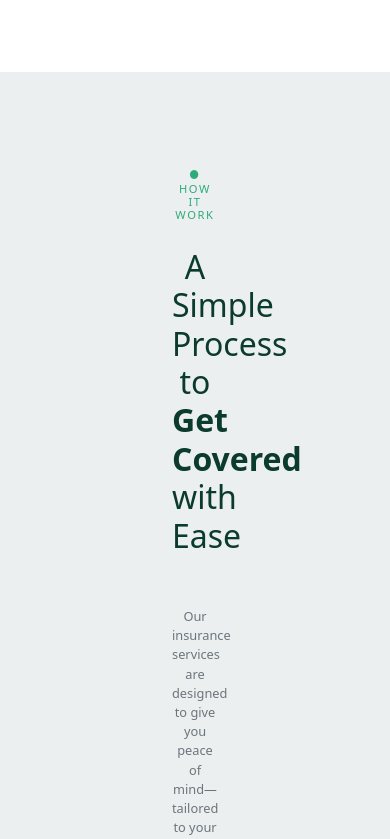
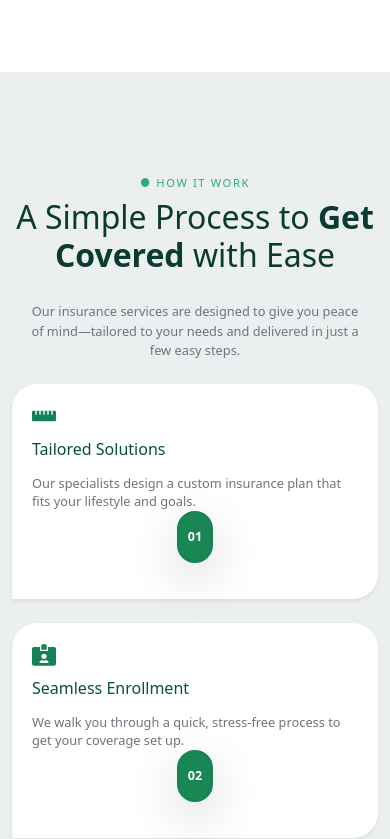
Before and after one commit to Prit1011/sureinsure, a React (Vite) app in the folder Frontend/: page / in a window 390 px wide. Shown: the part 4680-5519 px from the top of the page. Built offline with nearby package versions, Linux system fonts and the light colour scheme.

Commit message:
make responsive to the work component

```diff
--- a/Frontend/src/landing_page/Work.jsx
+++ b/Frontend/src/landing_page/Work.jsx
@@ -12,7 +12,7 @@ const steps = [
     id: "01",
     icon: <FaRulerHorizontal size={24} />,
     title: "Tailored Solutions",
-    desc: "Our specialists design a custom  insurance plan that fits your lifestyle and goals.",
+    desc: "Our specialists design a custom insurance plan that fits your lifestyle and goals.",
     offset: false,
     badgeTop: false,
   },
@@ -43,17 +43,7 @@ const steps = [
 ];
 
 function Arrow({ type }) {
-  /**
-   * We have 3 arrows and each placed differently:
-   * - first arrow: bottom of 1st card pointing up to 2nd card top-left area
-   * - second arrow: top of 2nd card pointing right to 3rd card top-left area
-   * - third arrow: bottom of 3rd card pointing up to 4th card top-left area
-   *
-   * We can adjust SVG path, position and rotate accordingly.
-   */
-  // Base arrow path reused, but for vertical arrows (1st and 3rd), rotated.
   if (type === "vertical-up") {
-    // Curved arrow going upward inside narrow width and height.
     return (
       <svg
         width="48"
@@ -87,7 +77,6 @@ function Arrow({ type }) {
       </svg>
     );
   }
-  // Horizontal arrow - used for second arrow
   return (
     <svg
       width="90"
@@ -128,11 +117,11 @@ const StepCard = ({ id, icon, title, desc, offset, badgeTop }) => {
         offset ? "offset-card" : ""
       }`}
     >
-      <div className="icon-title d-flex align-items-center mb-3">
-        <div className="icon-container text-success">{icon}</div>
-        <h5 className="fw-bold step-title mb-0">{title}</h5>
+      <div className="icon-title mb-3 d-flex flex-column justify-content-start align-items-start text-start">
+        <div className="icon-container mb-2">{icon}</div>
+        <h5 className="fw-medium pt-1 step-title mb-0" style={{fontSize:"1rem", color: "#084f3cff"}}>{title}</h5>
       </div>
-      <p className="step-desc">{desc}</p>
+      <p className="step-desc" style={{fontSize:"0.8rem"}}>{desc}</p>
 
       {badgeTop ? (
         <div className="step-badge-top bg-success text-white rounded-pill d-flex align-items-center justify-content-center shadow-lg">
@@ -147,13 +136,16 @@ const StepCard = ({ id, icon, title, desc, offset, badgeTop }) => {
       <style jsx>{`
         .step-card {
           position: relative;
-          min-height: 180px;
-          max-width: 280px;
-          padding-left: 24px;
-          padding-top: 32px;
+          min-height: 220px;
+          max-width: 230px;
+          padding: 3rem 1rem 1rem 1.5rem!important;
           box-sizing: border-box;
           background-color: #ffffff;
           color: #0b3b2e;
+          border-top-left-radius: 25px !important;
+          border-top-right-radius: 25px !important;
+          border-bottom-right-radius: 25px !important;
+          border-bottom-left-radius: 0 !important;
         }
         .offset-card {
           margin-top: 56px;
@@ -213,6 +205,12 @@ const StepCard = ({ id, icon, title, desc, offset, badgeTop }) => {
           box-shadow: 0 4px 8px rgba(19, 130, 86, 0.35);
         }
 
+        @media (max-width: 1199.98px) {
+          .step-card {
+            min-height: 240px;
+          }
+        }
+
         @media (max-width: 991.98px) {
           .offset-card {
             margin-top: 40px;
@@ -242,10 +240,21 @@ const StepCard = ({ id, icon, title, desc, offset, badgeTop }) => {
             padding-right: 0;
           }
         }
+
+        @media (max-width: 767.98px) {
+          .step-card {
+            padding: 1.5rem !important;
+            margin-bottom: 2rem;
+          }
+          .offset-card {
+            margin-top: 0;
+          }
+        }
+
         @media (max-width: 575.98px) {
           .step-card {
-            padding-left: 16px;
-            padding-top: 20px;
+            padding: 1.25rem !important;
+            margin-bottom: 1.5rem;
           }
           .icon-container {
             font-size: 22px;
@@ -265,51 +274,40 @@ const StepCard = ({ id, icon, title, desc, offset, badgeTop }) => {
 
 export default function InsuranceSteps() {
   return (
-    <div className=" pt-5 pb-2 position-relative" style={{paddingLeft:"10rem", paddingRight:"10rem", backgroundColor:"#ebefef", height:"78  0px"}}>
-      <Container>
-        <div
-          className="text-center "
-          style={{
-            paddingTop:"3rem",
+    <div className="position-relative" style={{backgroundColor:"#ebefef", paddingBottom: "180px"}}>
+      <Container fluid className="px-lg-5">
+        <div className="text-center  " style={{
             fontSize: "0.75rem",
             color: "#2fab7a",
             fontWeight: "600",
             letterSpacing: "1px",
-          }}
-        >
-          <span className="me-2 " style={{ fontSize: "0.6rem" }}>
-           <h2  style={{fontSize:"0.7rem", letterSpacing:"0.1rem"}} > ●   HOW IT WORK</h2>
-          </span>
+            paddingTop:"6.5rem"
+          }}>
+          <h2 style={{fontSize:"0.7rem", letterSpacing:"0.1rem"}}>● HOW IT WORK</h2>
         </div>
-        <h2
-          className="text-center pt-0 mb-5"
-          style={{ color: "#0b3b2e", fontWeight: 400, fontSize: "2rem" }}
-        >
+
+        <h2 className="text-center pt-0 mb-4 mb-lg-5" style={{ color: "#0b3b2e", fontWeight: 400, fontSize: "2rem" }}>
           A Simple Process to <strong>Get Covered</strong> with Ease
         </h2>
-        <p
-          className="text-center text-secondary mb-5 pt-1"
-          style={{
+
+        <p className="text-center text-secondary mb-4 mb-lg-5 pt-1 mx-auto" style={{
             maxWidth: "620px",
-            margin: "0 auto",
             fontSize: "0.80rem",
             lineHeight: 1.5,
-          }}
-        >
+            padding: "0 15px"
+          }}>
           Our insurance services are designed to give you peace of mind—tailored
-          to your needs and <br /> delivered in just a few easy steps.
+          to your needs and delivered in just a few easy steps.
         </p>
 
         {/* Steps row */}
-      <Row
-      className="justify-content-center align-items-start position-relative steps-row"
-      style={{ padding: "0 5.5rem" }} // ✅ Fixed padding
-    >
+        <Row className="justify-content-center align-items-start position-relative steps-row g-0">
           {steps.map(({ id, icon, title, desc, offset, badgeTop }, idx) => (
             <Col
               key={id}
-          xs={10}
-          md={3}
+              xs={12}
+              md={6}
+              lg={3}
               className={`d-flex justify-content-center position-relative ${
                 offset ? "offset-col" : ""
               }`}
@@ -323,19 +321,19 @@ export default function InsuranceSteps() {
                 badgeTop={badgeTop}
               />
 
-          {/* Arrows */}
+              {/* Arrows - hidden on mobile */}
               {idx === 0 && (
-            <div className="arrow-container arrow-1 d-none d-md-block">
+                <div className="arrow-container arrow-1 d-none d-lg-block">
                   <Arrow type="horizontal-up" />
                 </div>
               )}
               {idx === 1 && (
-            <div className="arrow-container arrow-2 d-none d-md-block">
+                <div className="arrow-container arrow-2 d-none d-lg-block">
                   <Arrow type="horizontal" />
                 </div>
               )}
               {idx === 2 && (
-            <div className="arrow-container arrow-3 d-none d-md-block">
+                <div className="arrow-container arrow-3 d-none d-lg-block">
                   <Arrow type="horizontal-up" />
                 </div>
               )}
@@ -345,15 +343,12 @@ export default function InsuranceSteps() {
       </Container>
 
       <style jsx>{`
-        .bg-light {
-          background-color: #e9f0ef;
-           max-height: 1000px;
-        }
         .steps-row {
-          max-width: 1300px;
+          max-width: 1070px;
           margin-left: auto;
           margin-right: auto;
           position: relative;
+          padding: 0 1.5rem;
         }
         .offset-col {
           margin-top: 56px;
@@ -367,26 +362,39 @@ export default function InsuranceSteps() {
         .arrow-1 {
           width: 90px;
           height: 40px;
-          bottom: -100px; /* place outside below card */
-            left: calc(50% + 140px);
-          transform: translateX(-50%);
+          bottom: -80px;
+          left: calc(20% + 140px);
+          transform: translateX(-50%) scaleY(-1) rotate(-15deg);
         }
         /* Second arrow: top of second card, horizontal arrow */
         .arrow-2 {
           width: 90px;
           height: 40px;
           top: -30px;
-          left: calc(50% + 80px); /* approx between 2nd and 3rd card */
-          transform: translateX(-30%);
+          left: calc(40% + 80px);
+          transform: translateX(-30%) rotate(-10deg);
         }
         /* Third arrow: bottom of third card, vertical-up arrow */
         .arrow-3 {
-             width: 90px;
+          width: 60px;
           height: 40px;
-          bottom: -100px; /* place outside below card */
-            left: calc(50% + 140px);
-          transform: translateX(-50%);
+          bottom: -75px;
+          left: calc(15% + 140px);
+          transform: translateX(-50%) scaleY(-1) rotate(-15deg);
         }
+
+        @media (max-width: 1199.98px) {
+          .arrow-1 {
+            left: calc(20% + 120px);
+          }
+          .arrow-2 {
+            left: calc(40% + 60px);
+          }
+          .arrow-3 {
+            left: calc(15% + 120px);
+          }
+        }
+
         @media (max-width: 991.98px) {
           .offset-col {
             margin-top: 40px !important;
@@ -395,9 +403,16 @@ export default function InsuranceSteps() {
             display: none !important;
           }
         }
+
+        @media (max-width: 767.98px) {
+          .offset-col {
+            margin-top: 0 !important;
+          }
+        }
       `}</style>
-      <div
-        style={{
+
+      {/* Bottom white curve */}
+      <div style={{
           position: "absolute",
           bottom: 0,
           left: 0,
@@ -407,8 +422,7 @@ export default function InsuranceSteps() {
           borderTopLeftRadius: "100% 100px",
           borderTopRightRadius: "100% 100px",
           zIndex: 0,
-        }}
-      ></div>
+        }}></div>
     </div>
   );
 }
```
Lines whose indentation alone changed are shown as unchanged.
